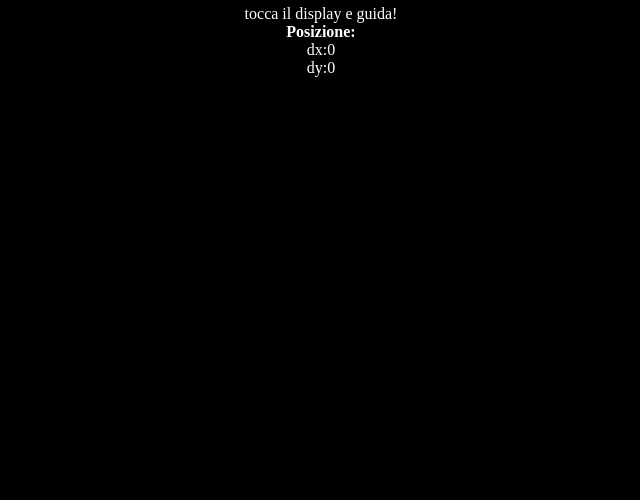
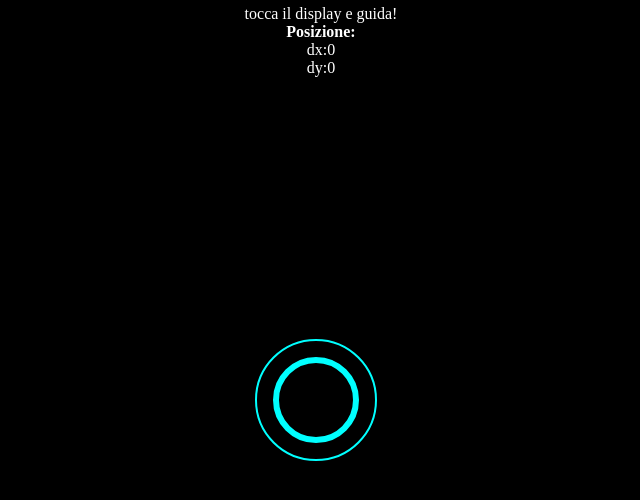
Before and after one commit to doceo/RoboCar, a website: page nodejs/html/basic.html in a window 1280 px wide. Shown: the whole page, without its empty margins (324-964 px from the left). Drawn offline with nearby package versions, Linux system fonts and the light colour scheme.

Commit message:
arrotondato le coordinate

```diff
--- a/nodejs/html/basic.html
+++ b/nodejs/html/basic.html
@@ -316,8 +316,9 @@ VirtualJoystick.prototype._onTouchStart	= function(event)
 	this._touchIdx	= touch.identifier;
 
 	// forward the action
-	var x		= touch.pageX;
-	var y		= touch.pageY;
+	var x		= Math.round(touch.pageX);
+	var y		= Math.round(touch.pageY);
+
 	var pos = { x:x , y:y };
 
 	$.post("/coordinate/", pos);
@@ -483,6 +484,11 @@ VirtualJoystick.prototype._check3D = function()
 			console.log("touchscreen is", VirtualJoystick.touchScreenAvailable() ? "available" : "not available");
 
 			var joystick	= new VirtualJoystick({
+				stationaryBase:true,
+				baseX:document.body.clientWidth/2,
+				baseY:document.body.clientHeight/2,
+				limitStickTravel:true,
+				stickRadius:120,
 				container	: document.getElementById('container'),
 				mouseSupport	: true,
 			});
@@ -496,11 +502,11 @@ VirtualJoystick.prototype._check3D = function()
 			setInterval(function(){
 				var outputEl = document.getElementById('result');
 				outputEl.innerHTML	= '<b>Posizione:</b><br>'
-					+ ' dx:'+joystick.deltaX()
+					+ ' dx:'+ Math.round(joystick.deltaX())
 					+ (joystick.up()	? ' up'		: '')
 					+ (joystick.down()	? ' down' 	: '')
 					+ '<br>'
-					+ ' dy:'+joystick.deltaY()
+					+ ' dy:'+Math.round(joystick.deltaY())
 					+ (joystick.right()	? ' right'	: '')
 					+ (joystick.left()	? ' left'	: '')
 			}, 1/30 * 1000);
```
